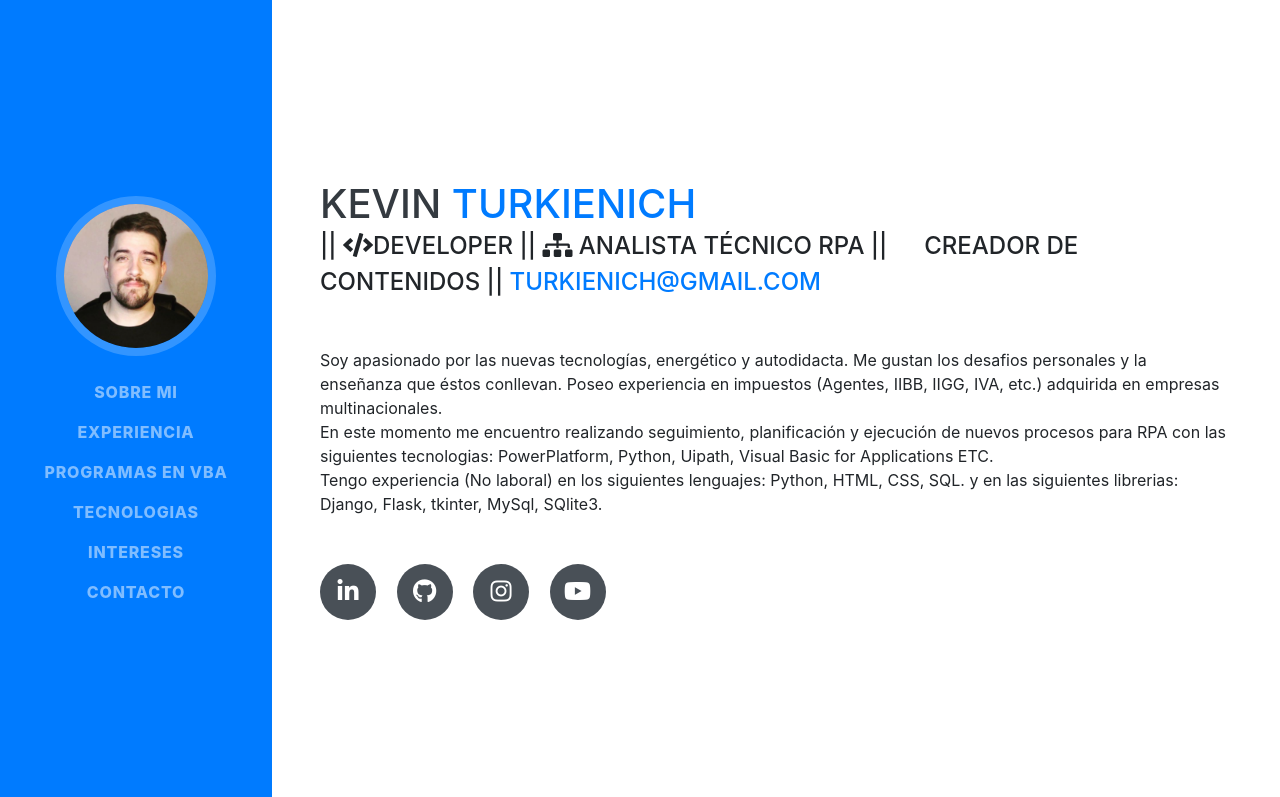
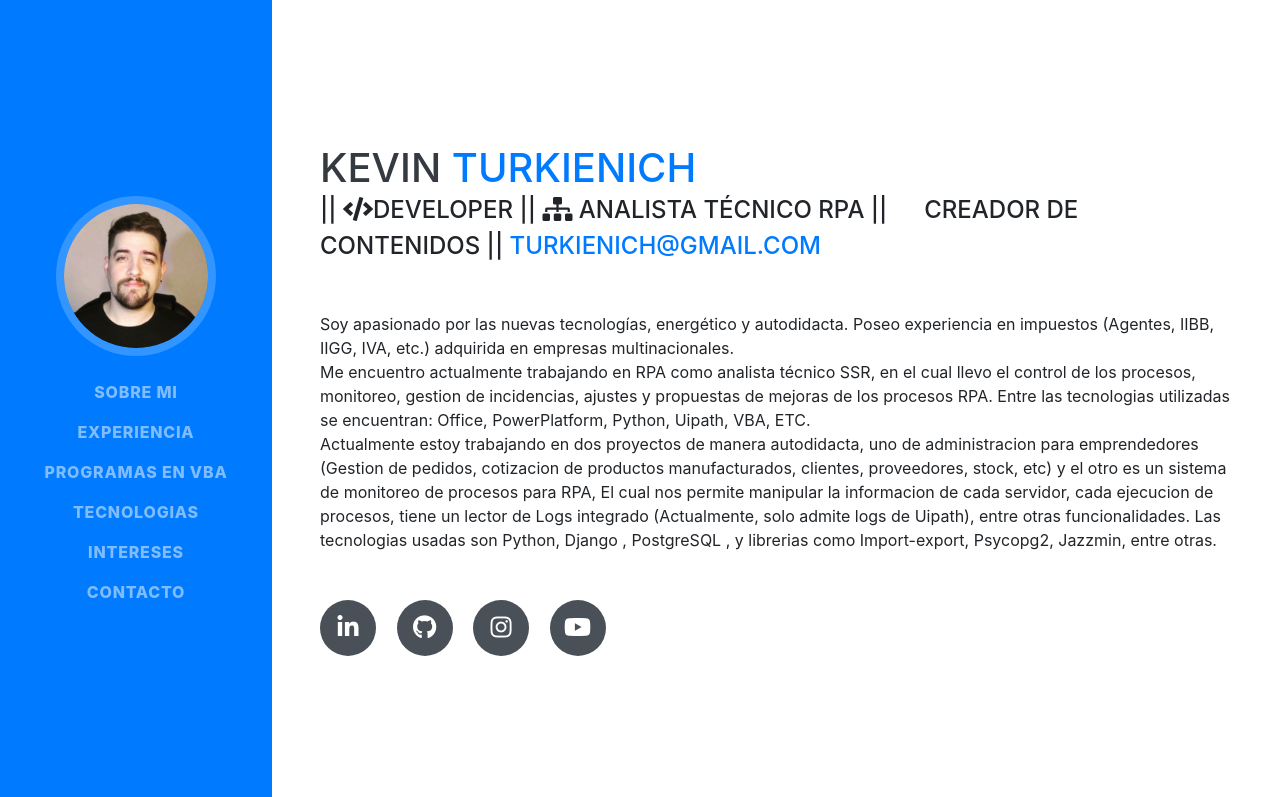
Before and after one commit to Turkienich/Portfolio, a website with bundled scripts: page index.html in a window 1280 px wide. Shown: the top 797 px of the page. Built offline with nearby package versions, Linux system fonts and the light colour scheme; a web font is replaced by a local one.

Commit message:
Update index.html
Cambios Descripcion

```diff
--- a/index.html
+++ b/index.html
@@ -91,16 +91,17 @@
 
         <div class="w-100">
           <p>
-            Soy apasionado por las nuevas tecnologías, energético y autodidacta. Me gustan los desafios personales y la
-            enseñanza que éstos conllevan.
+            Soy apasionado por las nuevas tecnologías, energético y autodidacta.
             Poseo experiencia en impuestos (Agentes, IIBB, IIGG, IVA, etc.) adquirida en empresas multinacionales. <br>
-            En este momento me encuentro realizando seguimiento, planificación y ejecución de nuevos
-            procesos para RPA con las siguientes tecnologias:
-            PowerPlatform, Python, Uipath, Visual Basic for Applications ETC. <br>
-            Tengo experiencia (No laboral) en los siguientes lenguajes:
-            Python, HTML, CSS, SQL.
-            y en las siguientes librerias:
-            Django, Flask, tkinter, MySql, SQlite3.
+            Me encuentro actualmente trabajando en RPA como analista técnico SSR, en el cual llevo el control de los procesos,
+            monitoreo, gestion de incidencias, ajustes y propuestas de mejoras de los procesos RPA.
+            Entre las tecnologias utilizadas se encuentran:
+            Office, PowerPlatform, Python, Uipath, VBA,  ETC. <br>
+            Actualmente estoy trabajando en dos proyectos de manera autodidacta, uno de administracion para emprendedores
+            (Gestion de pedidos, cotizacion de productos manufacturados, clientes, proveedores, stock, etc)
+            y el otro es un sistema de monitoreo de procesos para RPA, El cual nos permite manipular la informacion de cada servidor,
+            cada ejecucion de procesos, tiene un lector de Logs integrado (Actualmente, solo admite logs de Uipath), entre otras funcionalidades.
+            Las tecnologias usadas son Python, Django , PostgreSQL , y librerias como Import-export, Psycopg2, Jazzmin, entre otras.
           </p>
 
         </div>
```
